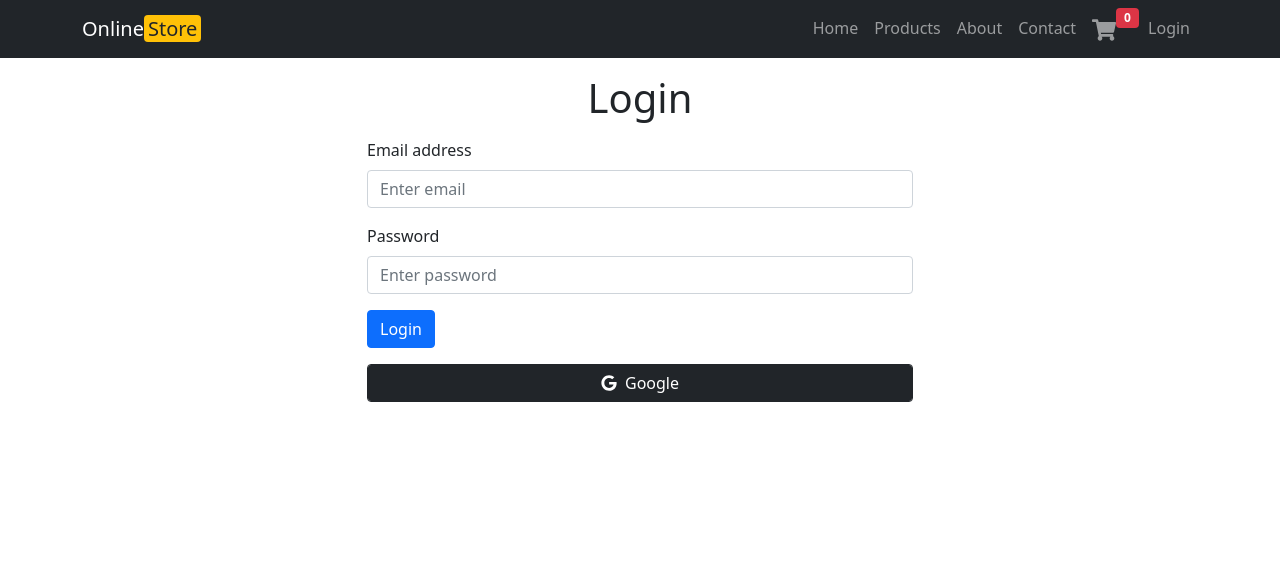
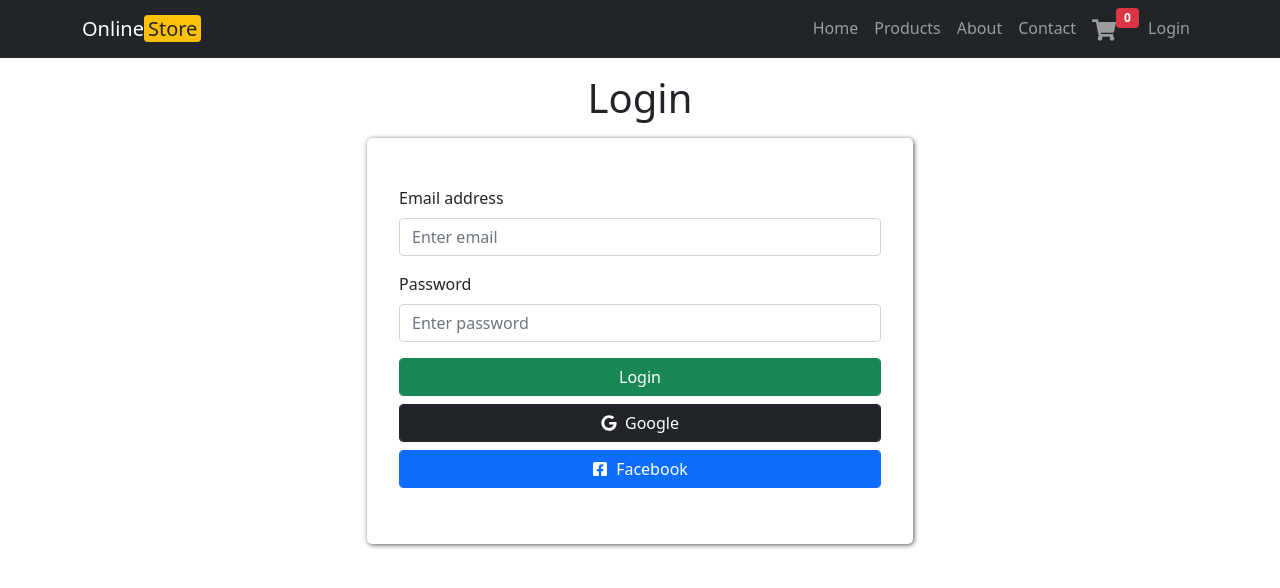
Before and after one commit to mdSindabad/online-store, a React (Create React App) app: page /login in a window 1280 px wide. Shown: the top 588 px of the page. Built offline with nearby package versions, Linux system fonts and the light colour scheme; no server answers.

Commit message:
form style added

```diff
--- a/src/components/Login/Login.js
+++ b/src/components/Login/Login.js
@@ -1,6 +1,7 @@
 import React from 'react';
 import { Form, Button, Container, Row, Col } from 'react-bootstrap';
-import { FaGoogle } from 'react-icons/fa';
+import { FaGoogle, FaFacebookSquare } from 'react-icons/fa';
+import './login.css';
 
 const Login = () => {
     const handleFormSubmit = (e) => {
@@ -11,8 +12,8 @@ const Login = () => {
         <Container>
             <h1 className="text-center my-3">Login</h1>
             <Row className="d-flex justify-content-center">
-                <Col xs={10} md={6}>
-                    <Form onSubmit={handleFormSubmit}>
+                <Col xs={12} md={6}>
+                    <Form onSubmit={handleFormSubmit} className="form">
                         <Form.Group className="mb-3" controlId="formBasicEmail">
                             <Form.Label>Email address</Form.Label>
                             <Form.Control type="email" placeholder="Enter email" />
@@ -21,11 +22,14 @@ const Login = () => {
                             <Form.Label>Password</Form.Label>
                             <Form.Control type="password" placeholder="Enter password" />
                         </Form.Group>
-                        <Button variant="primary" type="submit">
+                        <Button className="form-control" variant="success" type="submit">
                             Login
                         </Button>
-                        <Button className="d-flex align-items-center justify-content-center my-3 form-control" variant="dark" type="submit">
+                        <Button className="d-flex align-items-center justify-content-center my-2 form-control" variant="dark" type="submit">
                             <FaGoogle className="me-2" /> Google
+                        </Button>
+                        <Button className="d-flex align-items-center justify-content-center my-2 form-control" variant="primary" type="submit">
+                            <FaFacebookSquare className="me-2" /> Facebook
                         </Button>
                     </Form>
                 </Col>
--- a/src/components/Login/login.css
+++ b/src/components/Login/login.css
@@ -0,0 +1,5 @@
+.form {
+    border-radius: 5px;
+    box-shadow: 1px 1px 5px rgb(88, 87, 87);
+    padding: 3rem 2rem;
+}
```
